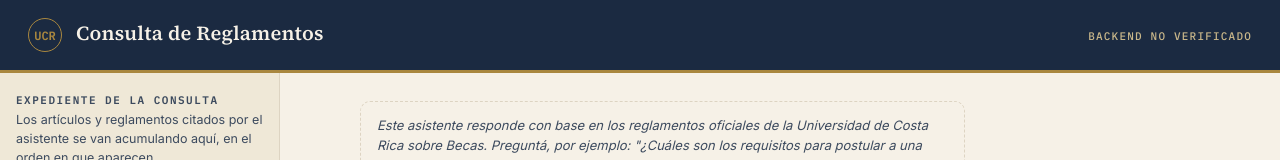
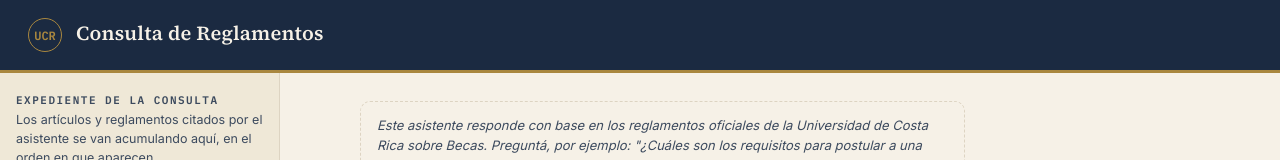
Before and after one commit to Sacrilegious0x/RAG-ReglamentacionUCR, a plain HTML site: page app/templates/index.html in a window 1280 px wide. Shown: the top 160 px of the page. Drawn offline with Linux system fonts and the light colour scheme; no server answers.

Commit message:
fix html

```diff
--- a/app/templates/index.html
+++ b/app/templates/index.html
@@ -13,7 +13,6 @@
 <header>
   <div class="crest">UCR</div>
   <h1>Consulta de Reglamentos</h1>
-  <span class="sub" id="statusLabel">verificando conexión…</span>
 </header>
 
 <div class="app">
```
